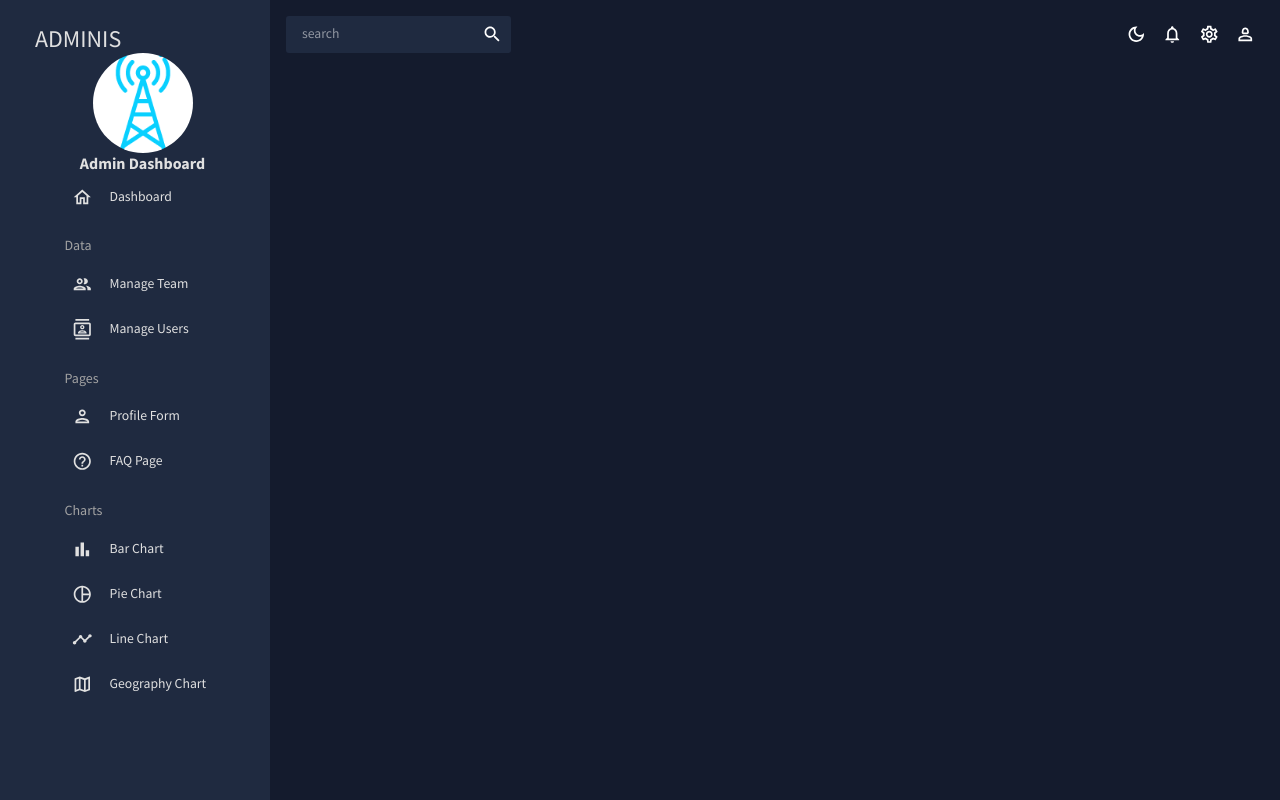
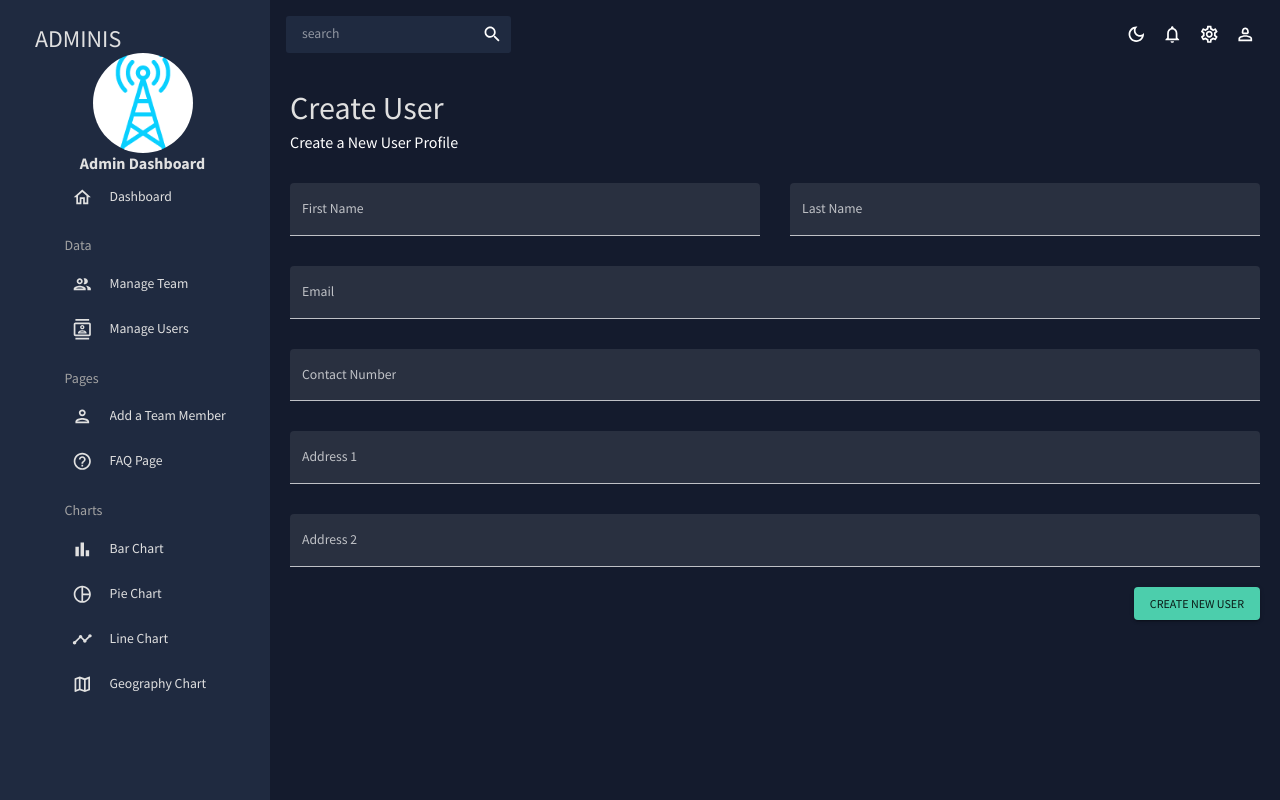
Before and after one commit to EliGuy343/semaphore-dashboard, a React (Create React App) app: page /add/team in a window 1280 px wide. Built offline with nearby package versions, Linux system fonts and the light colour scheme.

Commit message:
Routing added for add team member

```diff
--- a/src/App.js
+++ b/src/App.js
@@ -6,6 +6,7 @@ import Dashboard from "./pages/Dashboard";
 import Sidebar from "./components/Sidebar";
 import Team from "./pages/Team";
 import Users from "./pages/Users";
+import Form from "./pages/Form";
 
 function App() {
   const [theme, colorMode] = useMode();
@@ -22,6 +23,7 @@ function App() {
               <Route path="/" element={<Dashboard/>}/>
               <Route path="/team" element={<Team/>}/>
               <Route path="/users" element={<Users/>}/>
+              <Route path="/add/team" element={<Form/>}/>
             </Routes>
           </main>
         </div>
--- a/src/components/Sidebar.jsx
+++ b/src/components/Sidebar.jsx
@@ -144,8 +144,8 @@ const Sidebar = () => {
               Pages
             </Typography>
             <Item
-              title="Profile Form"
-              to="/form"
+              title="Add a Team Member"
+              to="/add/team"
               icon={<PersonOutlinedIcon />}
               selected={selected}
               setSelected={setSelected}
--- a/src/pages/Form.jsx
+++ b/src/pages/Form.jsx
@@ -2,7 +2,7 @@ import { Box, Button, TextField } from "@mui/material";
 import { Formik } from "formik";
 import * as yup from "yup";
 import useMediaQuery from "@mui/material/useMediaQuery";
-import Header from "../../components/Header";
+import Header from "../components/Header";
 
 
 const Form = () => {
```
